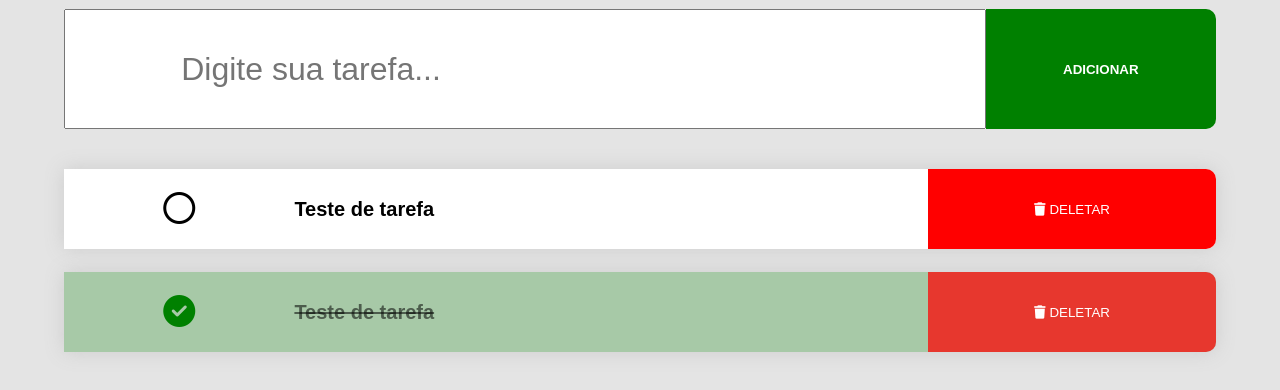
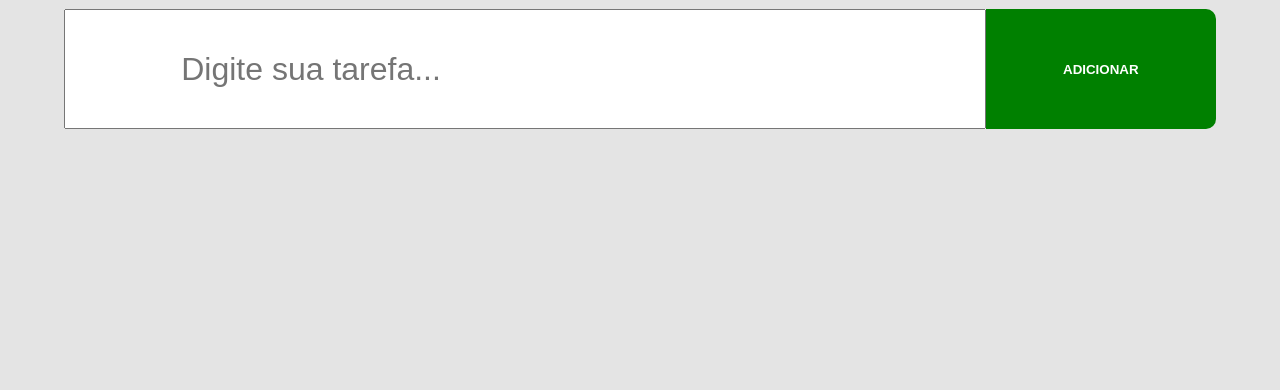
Before and after one commit to diegvn7/lista-de-tarefas, a plain HTML site: page index.html in a window 1280 px wide. Shown: the part 106-496 px from the top of the page. Drawn offline with Linux system fonts and the light colour scheme.

Commit message:
Update index.html

```diff
--- a/index.html
+++ b/index.html
@@ -12,33 +12,10 @@
 
     <header>
         <input type="text" name="tarefa" id="tarefa" placeholder="Digite sua tarefa...">
-        <button class="add">ADICIONAR</button>
+        <button class="add" onclick="addTarefa()">ADICIONAR</button>
     </header>
 
     <main id="areaLista">
-        <div class="item">
-            <div class="item-icone">
-                <i class="fa-regular fa-circle"></i>
-            </div>
-            <div class="item-nome">
-                Teste de tarefa
-            </div>
-            <div class="item-botao">
-                <button class="delete"> <i class="fa-solid fa-trash"></i> DELETAR</button>
-            </div>
-        </div>
-
-        <div class="item clicado">
-            <div class="item-icone">
-                <i class="fa-solid fa-circle-check"></i>
-            </div>
-            <div class="item-nome">
-                Teste de tarefa
-            </div>
-            <div class="item-botao">
-                <button class="delete clicked"> <i class="fa-solid fa-trash"></i> DELETAR</button>
-            </div>
-        </div>
     </main>
 
     <script src="src/js/script.js"></script>
```
